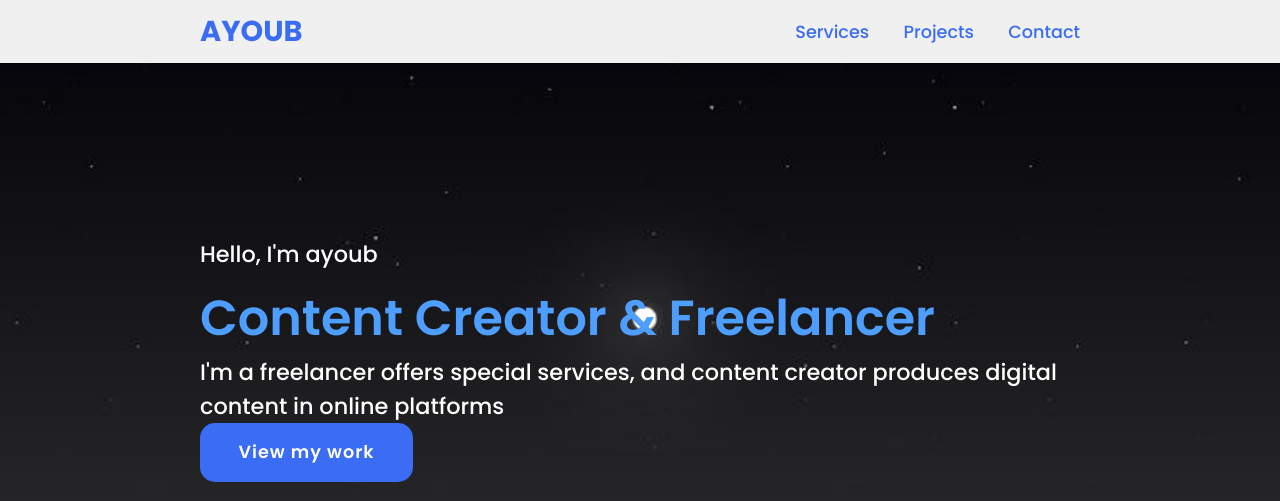
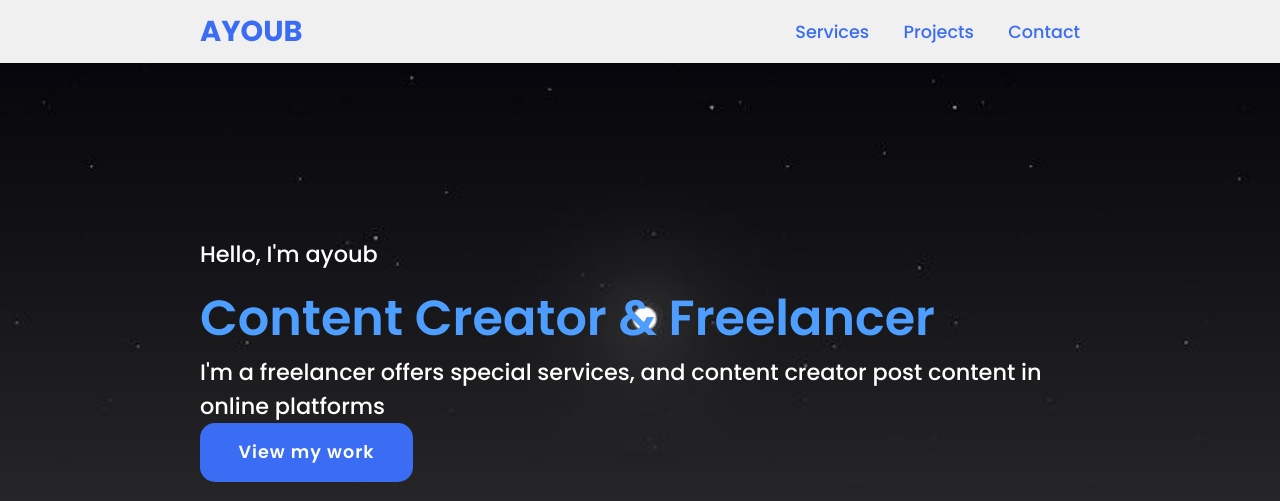
Before and after one commit to gogomaro/AYOUB-PORTFOLIO, a plain HTML site: page index.html in a window 1280 px wide. Shown: the top 501 px of the page. Drawn offline with Linux system fonts and the light colour scheme.

Commit message:
Update index.html

```diff
--- a/index.html
+++ b/index.html
@@ -24,7 +24,7 @@
         <div>
             <h2>Hello, I'm ayoub<br><span>Content Creator & Freelancer</span></h2>
             <h2>I'm a freelancer offers special services,
-       and content creator produces digital content in online platforms</h2>
+       and content creator post content in online platforms</h2>
             <a href="#projects" class="main-btn">View my work</a>
             <div class="social-icons">
                 <a href="https://www.instagram.com/musach.i/"><i class="fab fa-instagram"></i></a>
```
